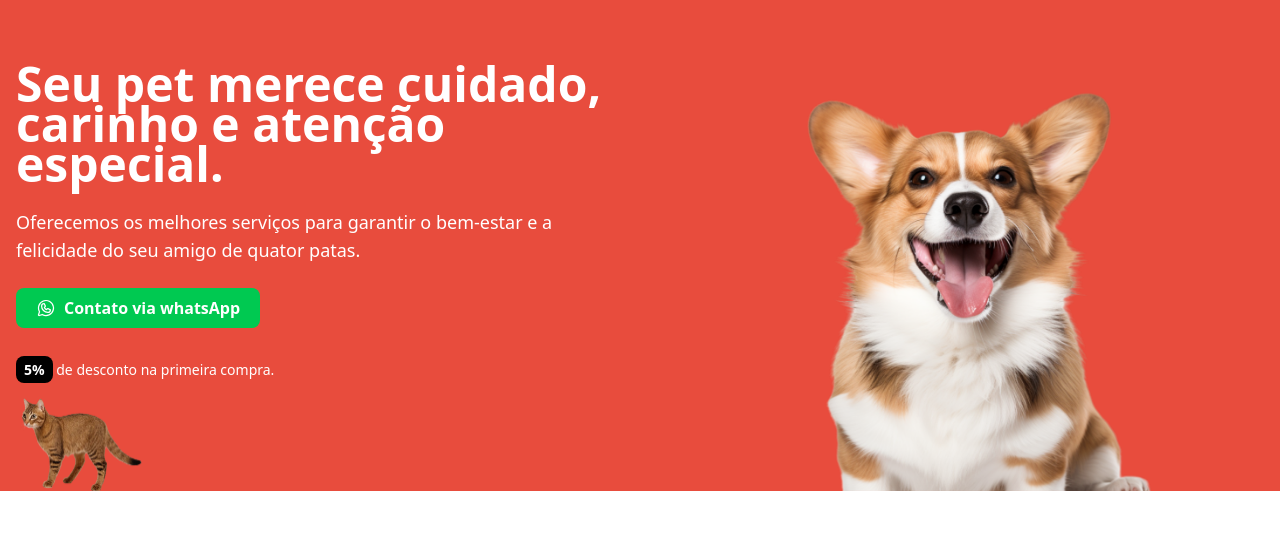
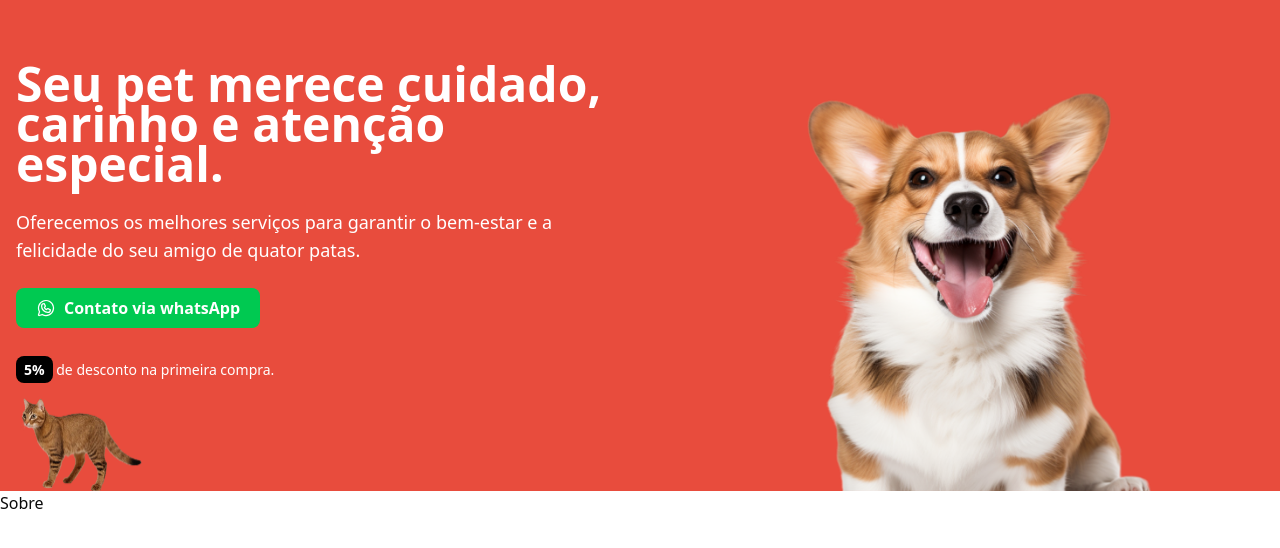
Before and after one commit to Xande-PtBr/lojaPet, a Next.js app: page / in a window 1280 px wide. Shown: the top 548 px of the page. Built offline with nearby package versions, Linux system fonts and the light colour scheme.

Commit message:
enviando arquivos para github

```diff
--- /dev/null
+++ b/src/app/_components/about.tsx
@@ -0,0 +1,9 @@
+export function About() {
+  return (
+    <section>
+
+      <h1>Sobre</h1>
+
+    </section>
+  )
+}
--- a/src/app/page.tsx
+++ b/src/app/page.tsx
@@ -1,5 +1,11 @@
+import { About } from "./_components/about";
 import { Hero } from "./_components/hero";
 
 export default function Home() {
-  return <main><Hero /></main>;
+  return (
+    <main>
+      <Hero />
+      <About />
+    </main>
+  )
 }
```
Also changed, not shown: 1 other file (tests, documents, lock files or other folders).
